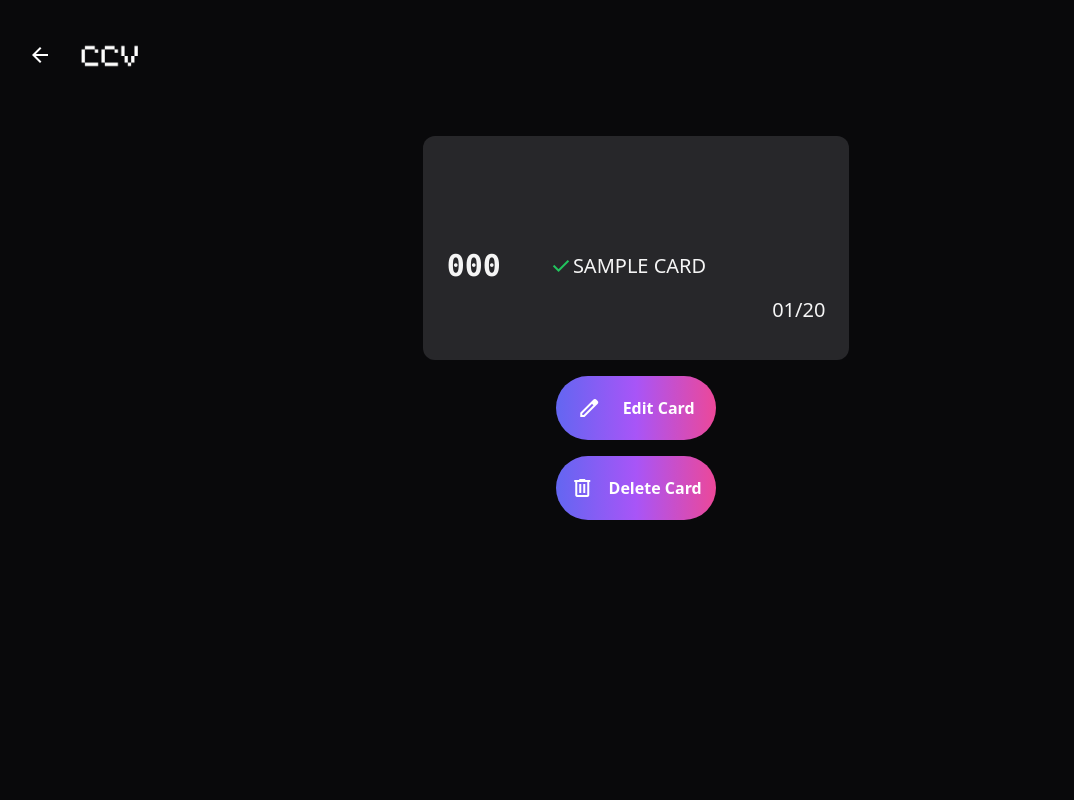
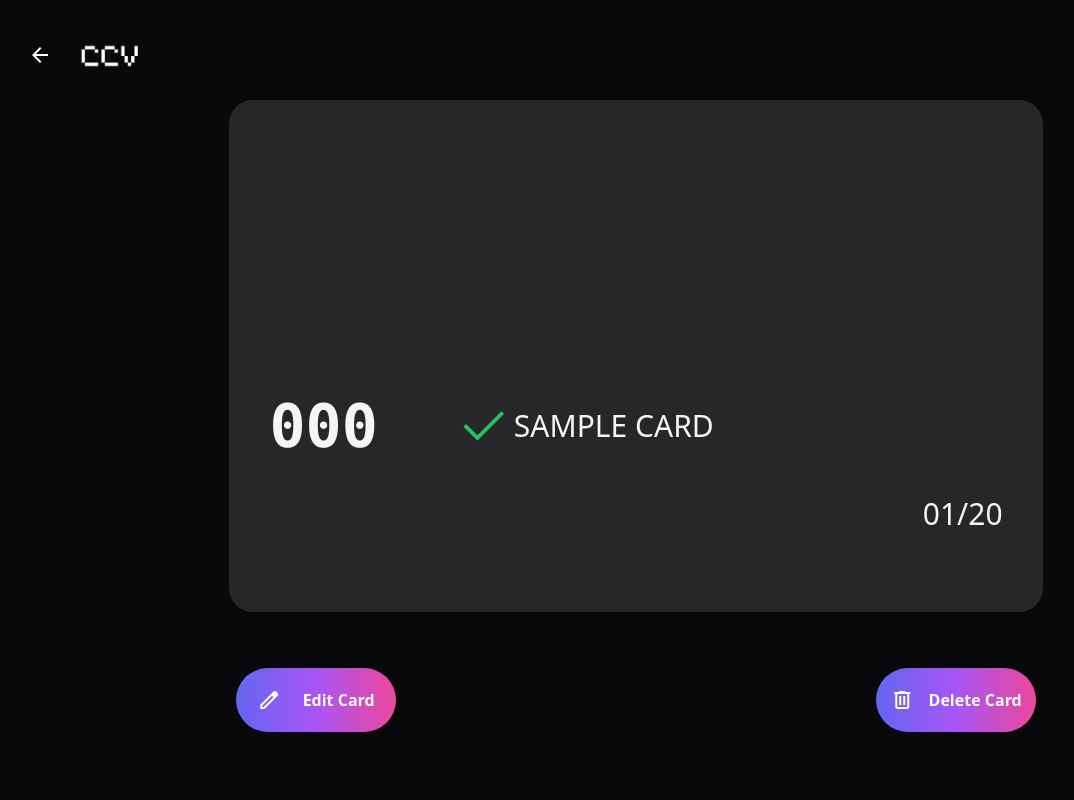
Before and after one commit to sadaakisz/django-cc-validation, a Django app: page /ccv/1/ in a window 1280 px wide. Shown: the whole page, without its empty margins (4-1078 px from the left). Run offline with Django 5.2, Linux system fonts and the light colour scheme; tables that the repository leaves empty hold one stand-in row (values such as "Sample post"); some libraries are stand-ins or nearby versions.

Commit message:
Reworked sizes, elements and spacing.

```diff
--- a/cc_validation_app/templates/cc_validation_app/detail.html
+++ b/cc_validation_app/templates/cc_validation_app/detail.html
@@ -6,32 +6,33 @@
   {% head title="Card" context_id=card.id %}
   <body class="bg-zinc-950 text-neutral-100">
     {% header top_left_icon="arrow_back" href_url="cc_validation_app:index"%}
-    <main>
-        <div class="grid grid-cols-1 gap-4">
+    <main class="flex justify-center items-center absolute inset-0 min-h-screen w-full -z-10">
+        <div class="grid grid-cols-1 gap-6 w-full">
             <div class="flex flex-wrap items-center justify-start content-evenly
-            w-1/3 min-w-min h-56 p-6 bg-zinc-800 rounded-xl mx-auto mt-6">
-            <div class="w-full h-16"></div>
-            <p class="text-3xl font-mono font-semibold">{{ card.number }}</p>
+            aspect-[27/17] h-[32rem] m-8 mx-auto p-10 bg-zinc-800 rounded-3xl pt-64">
+                <p class="text-6xl font-mono font-semibold">{{ card.number }}</p>
                 {% if card.valid_card == "Valid" %}
                     <div class="flex-1 flex justify-end">
-                    <span class="material-symbols-outlined text-green-500">
+                        <span class="material-symbols-outlined text-green-500" style="font-size: 3.75rem">
                             check
                         </span>
                     </div>
                 {% else %}
                     <div class="flex-1 flex justify-end">
-                    <span class="material-symbols-outlined text-red-500">
+                        <span class="material-symbols-outlined text-red-500" style="font-size: 3.75rem">
                             close
                         </span>
                     </div>
                 {% endif %}
-            <p class="w-2/3 text-xl">{{ card.name.upper }}</p>
+                <p class="w-2/3 text-3xl">{{ card.name.upper }}</p>
                 <div class="flex-1 flex justify-end">
-                <p class="text-xl">{{ card.expires | date:"m/y" }}</p>
+                    <p class="text-3xl">{{ card.expires | date:"m/y" }}</p>
                 </div>
             </div>
+            <div class="flex items-center justify-between w-[50rem] mx-auto">
                 {% main_button_with_pk icon="edit" text="Edit Card" text_color="text-white" position="relative" href_url="cc_validation_app:update" pk=card.id %}
                 {% main_button_with_pk icon="delete" text="Delete Card" text_color="text-white" position="relative" href_url="cc_validation_app:delete" pk=card.id %}
+            </div>
         </div>
     </main>
   </body>
```
Lines whose indentation alone changed are shown as unchanged.
